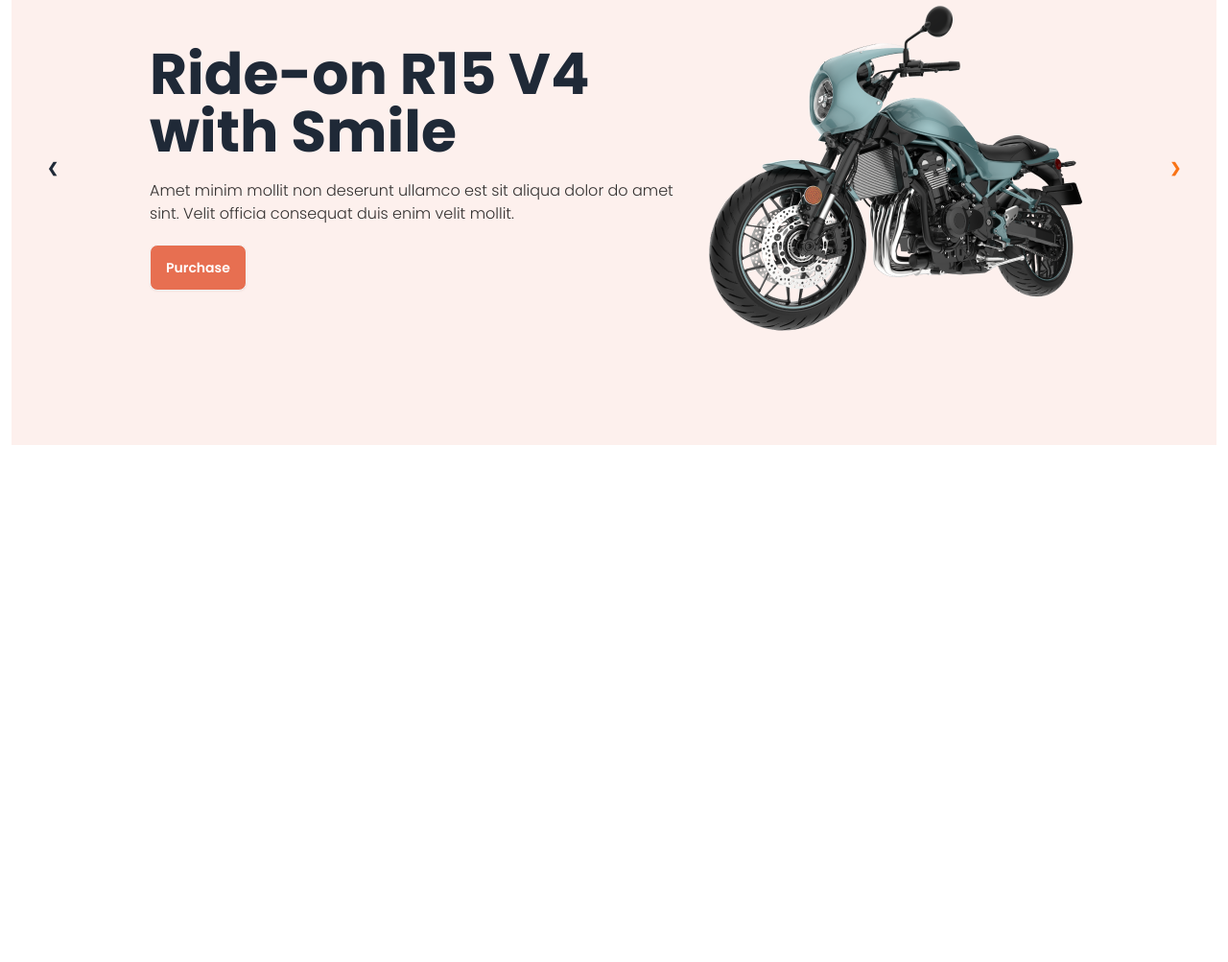
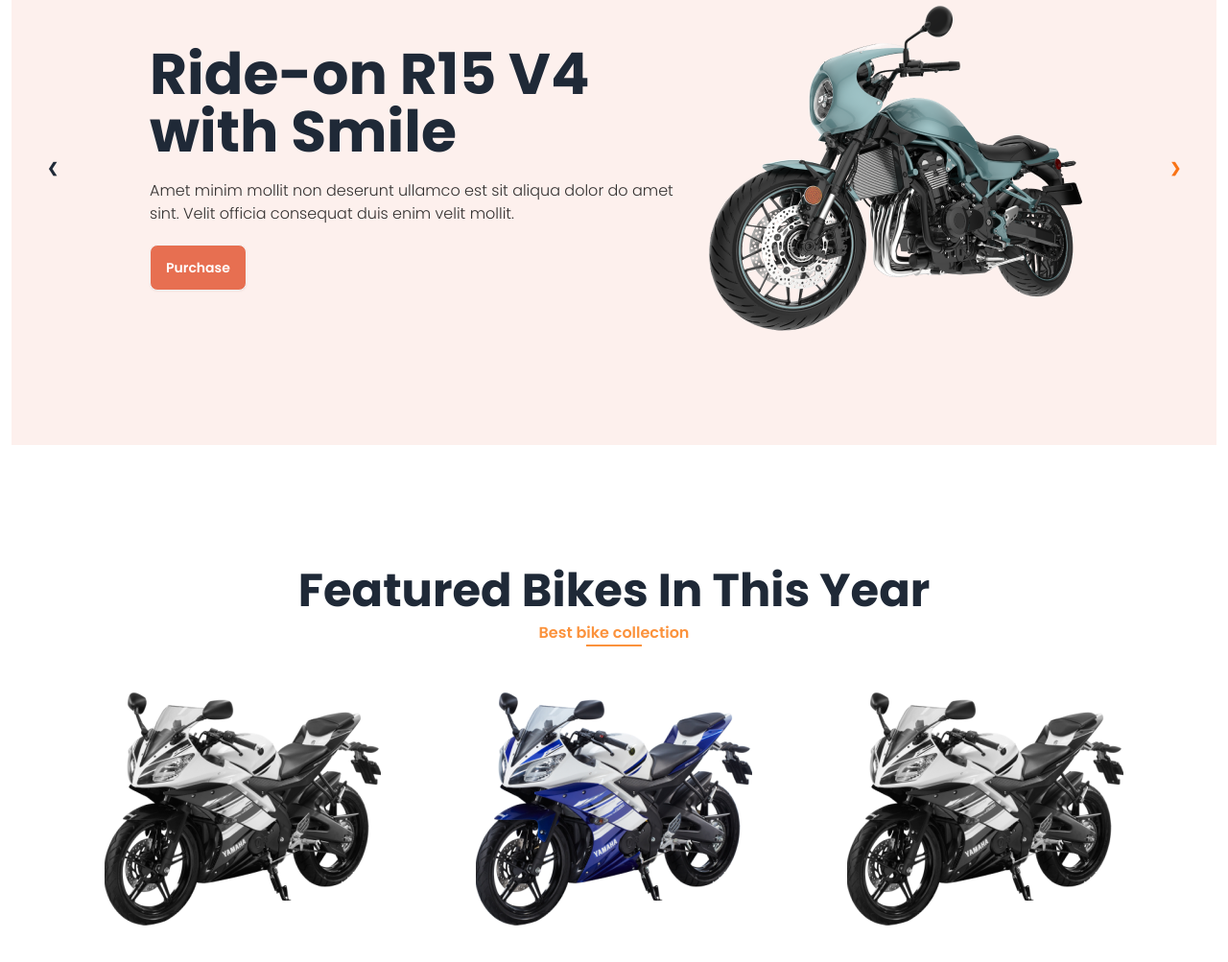
Before and after one commit to code-shams/biker-zone-m15, a plain HTML site: page index.html in a window 1280 px wide. Shown: the part 231-1234 px from the top of the page at 96% size. Before the commit the page ends 800 px from the top, so only its background shows below. Drawn offline with nearby package versions, Linux system fonts and the light colour scheme.

Commit message:
header, featured products complete

```diff
--- a/index.html
+++ b/index.html
@@ -233,7 +233,36 @@
                 </div>
             </div>
         </header>
-        <main></main>
+        <main
+            class="mx-auto md:max-w-screen-lg lg:max-w-screen-xl mt-12 lg:mt-32"
+        >
+            <!-- Featured Product Section -->
+            <section class="m-12 lg:mb-32">
+                <!-- text content -->
+                <div class="">
+                    <h1 class="font-bold text-4xl lg:text-5xl text-center mb-2">
+                        Featured Bikes In This Year
+                    </h1>
+                    <p class="font-semibold text-orange-400 text-center">
+                        Best bike collection
+                        <div class="bg-orange-400 w-[58px] h-[2px] mx-auto">
+                        </div>
+                    </p>
+                </div>
+                <!-- image content -->
+                <div class="grid grid-cols-1 lg:grid-cols-3 mt-12 gap-y-5">
+                    <div>
+                        <img src="./images/others/feature-bike.png" alt="" class="mx-auto grayscale">
+                    </div>
+                    <div>
+                        <img src="./images/others/feature-bike.png" alt="" class="mx-auto">
+                    </div>
+                    <div>
+                        <img src="./images/others/feature-bike.png" alt="" class="mx-auto grayscale">
+                    </div>
+                </div>
+            </section>
+        </main>
         <footer></footer>
     </body>
 </html>
```
